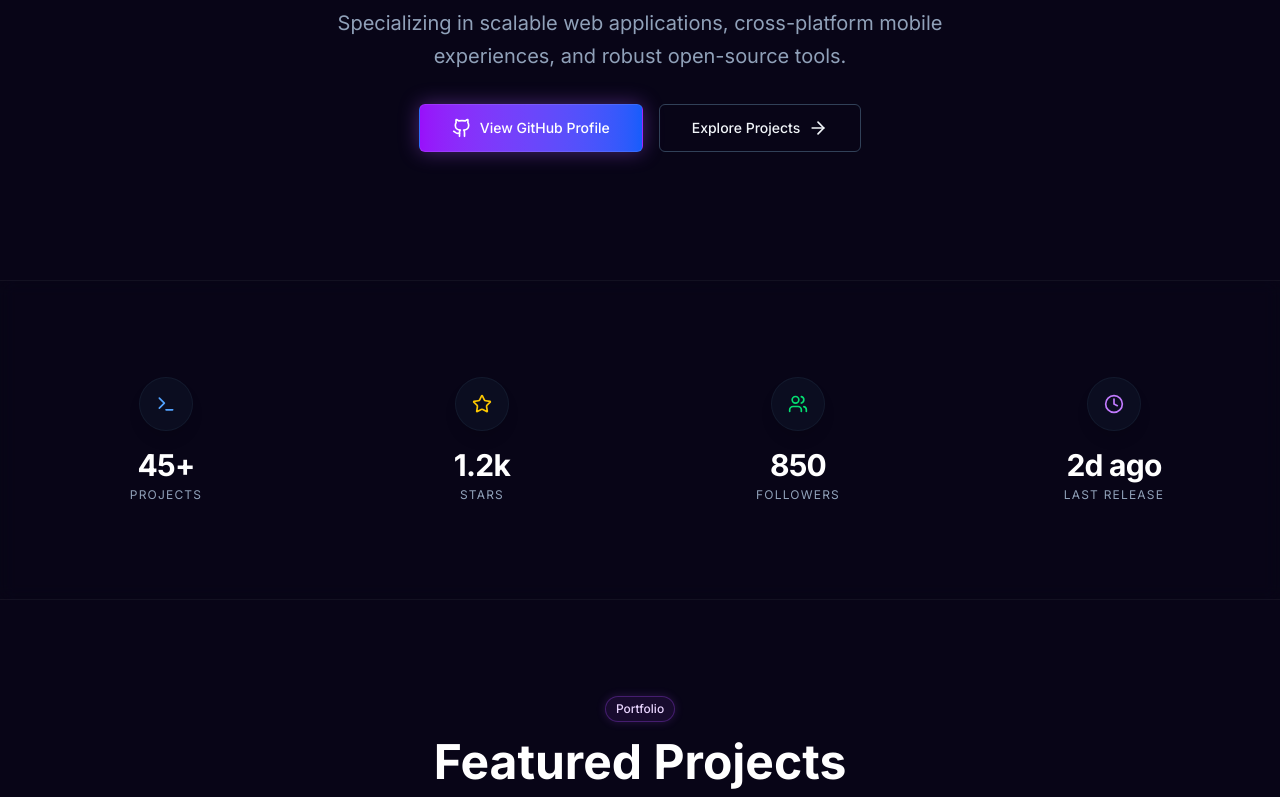
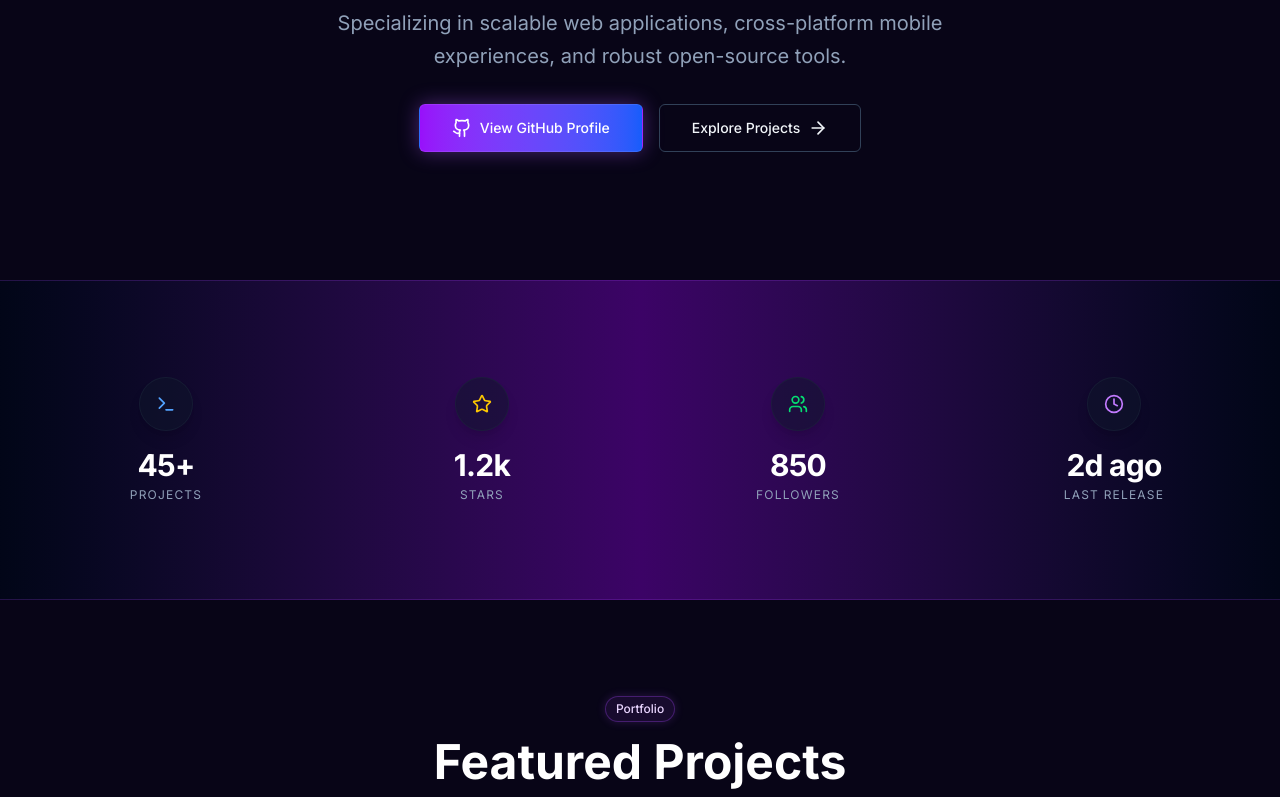
Before and after one commit to Jalal-Nasser/GitDeploy, a Next.js app: page / in a window 1280 px wide. Shown: the part 407-1204 px from the top of the page. Built offline with nearby package versions, Linux system fonts and the light colour scheme.

Commit message:
Apply purple gradient background to Stats section

```diff
--- a/app/page.tsx
+++ b/app/page.tsx
@@ -324,7 +324,7 @@ function Hero() {
 
 function Stats() {
     return (
-        <section className="py-20 border-y border-white/5 bg-transparent backdrop-blur-sm relative z-20">
+        <section className="py-20 border-y border-purple-500/20 bg-gradient-to-r from-slate-950 via-purple-950 to-slate-950 backdrop-blur-sm relative z-20">
             <div className="container mx-auto px-4 md:px-6">
                 <div className="grid grid-cols-2 md:grid-cols-4 gap-8">
                     {metrics.map((stat, idx) => (
```
